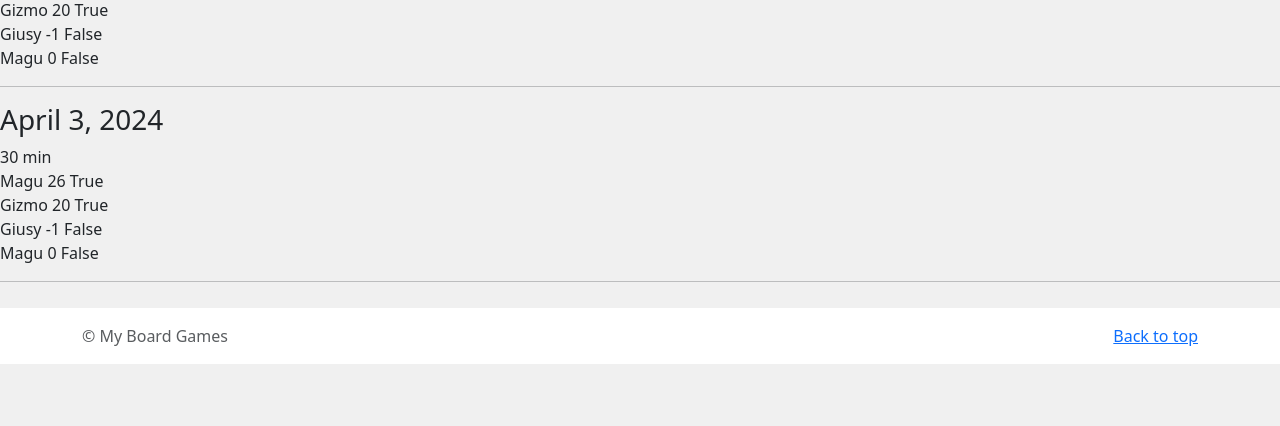
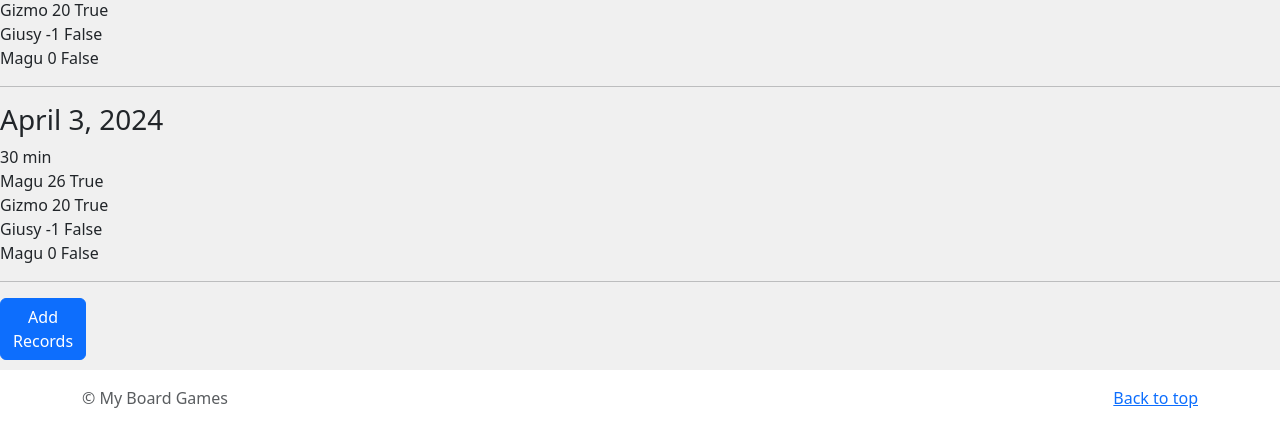
Before and after one commit to MagUsagi/My_boardgame, a Django app: page /1 in a window 1280 px wide. Shown: the part 2806-3232 px from the top of the page. Before the commit the page ends 3170 px from the top, so only its background shows below. Run offline with Django 5.2, Linux system fonts and the light colour scheme; data comes from the database, SQL or seed files in the repository; both versions use the stored data as it was after the commit.

Commit message:
change views to conect add_history.html link

```diff
--- a/my_boardgames/cms/models.py
+++ b/my_boardgames/cms/models.py
@@ -1,4 +1,5 @@
 from django.db import models
+from django.utils import timezone
 
 # Create your models here.
 class Game(models.Model):
@@ -14,12 +15,12 @@ class Game(models.Model):
         return self.title
 
 class History(models.Model):
-    date = models.DateField()
+    date = models.DateField(default=timezone.now)
     game = models.ForeignKey(Game, on_delete=models.CASCADE)
     duaration = models.CharField(max_length=50)
 
     def __str__(self):
-        return str(self.date) + " (" + str(self.game_id) + ")"
+        return str(self.date) + " (" + str(self.game) + ")"
 
 class Result(models.Model):
     history = models.ForeignKey(History, on_delete=models.CASCADE)
--- a/my_boardgames/cms/templates/cms/add_history.html
+++ b/my_boardgames/cms/templates/cms/add_history.html
@@ -14,7 +14,7 @@
                 <div class="form-control my-form-control">{{ form.game }}</div>
 
                 <label for="">Duration</label>
-                <div class="form-control my-form-control">{{ form.duration }}</div>
+                <div class="form-control my-form-control">{{ form.duaration }}</div>
 
                 <button type="submit" class="btn btn-success">Next</button>
                 <a href="{% url 'cms:index' %}" class="btn btn-primary">Back</a>
--- a/my_boardgames/cms/templates/cms/detail.html
+++ b/my_boardgames/cms/templates/cms/detail.html
@@ -48,5 +48,10 @@
   <hr />
   {% endfor %}
 
+<div class="row">
+    <div class="col-1">
+    <a href="{% url 'cms:add_history' game.pk %}" class="btn btn-primary">Add Records</a>
+    </div>
+</div>
 
 {% endblock %}
--- a/my_boardgames/cms/templates/cms/index.html
+++ b/my_boardgames/cms/templates/cms/index.html
@@ -19,7 +19,7 @@
                         <div class="card-body">
                             <h5 class="card-title text-center"><a href="{% url 'cms:detail' game.id %}">{{ game }}</a></h5>
                             <p class="card-text">Last played: unknown</p>
-                            <p class="card-text">Last winner: Sascha</p>
+                            <p class="card-text">Last winner: Magu</p>
                             <p class="card-text">Plays: unknown</p>
                             </p>
                         </div>
--- a/my_boardgames/cms/urls.py
+++ b/my_boardgames/cms/urls.py
@@ -9,5 +9,5 @@ urlpatterns = [
     path('delete_game/<int:game_id>', views.delete_game, name='delete_game'),
     path('edit_game/<int:game_id>', views.edit_game, name='edit_game'),
     path('add_history/<int:game_id>', views.add_history, name='add_history'),
-    path('add_result/<int:game_id>', views.add_result, name='eadd_result'),
+    path('add_result/<int:history_id>', views.add_result, name='eadd_result'),
 ]
--- a/my_boardgames/cms/views.py
+++ b/my_boardgames/cms/views.py
@@ -40,20 +40,22 @@ def edit_game(request, game_id):
         form = GameForm(request.POST, request.FILES, instance=game)
         if form.is_valid():
             upload_image = form.save()
-            return redirect('cms:index')
+            return redirect('cms:detail', game_id)
     else:
         form = GameForm(instance=game)
     return render(request, 'cms/edit_game.html', {'form': form, 'game':game })
 
 def add_history(request, game_id):
     game = get_object_or_404(Game, id=game_id)
+    history_id = History.id
     if request.method == "POST":
         history = HistoryForm(request.POST)
         if history.is_valid():
             history.save()
-            return redirect('cms:add_result')
+            return redirect('cms:add_result', pk=history_id)
     else:
         history = HistoryForm
+
     return render(request, 'cms/add_history.html', {'form': history, 'game':game })
 
 def add_result(request, history_id):
```
Also changed, not shown: my_boardgames/cms/forms.py (+8 -1 lines), my_boardgames/db.sqlite3.
